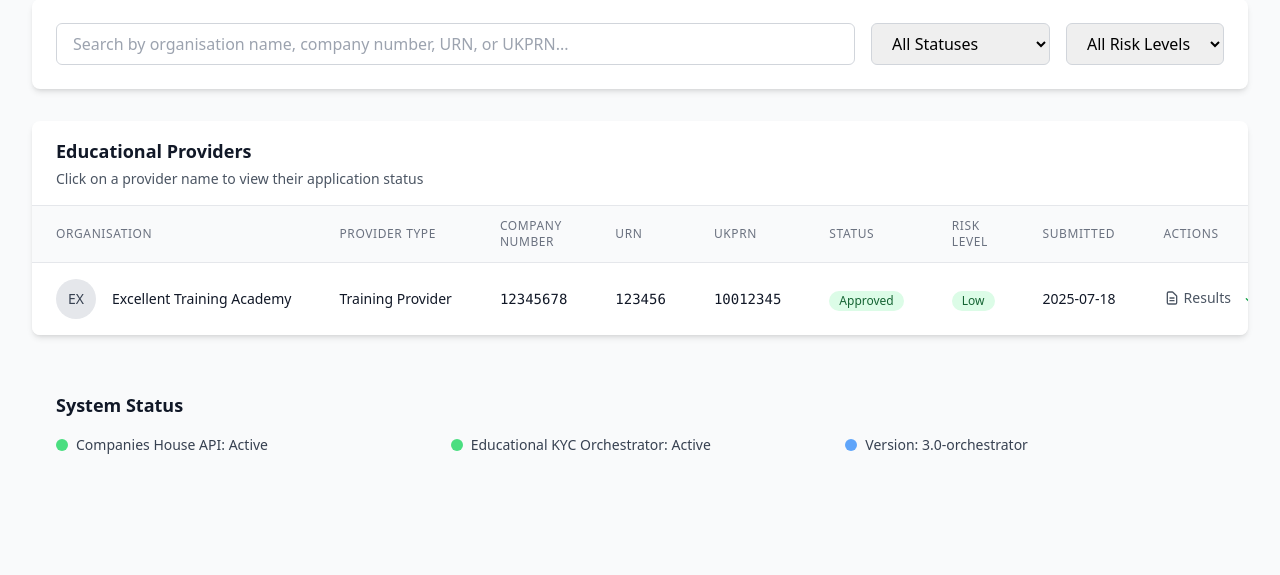
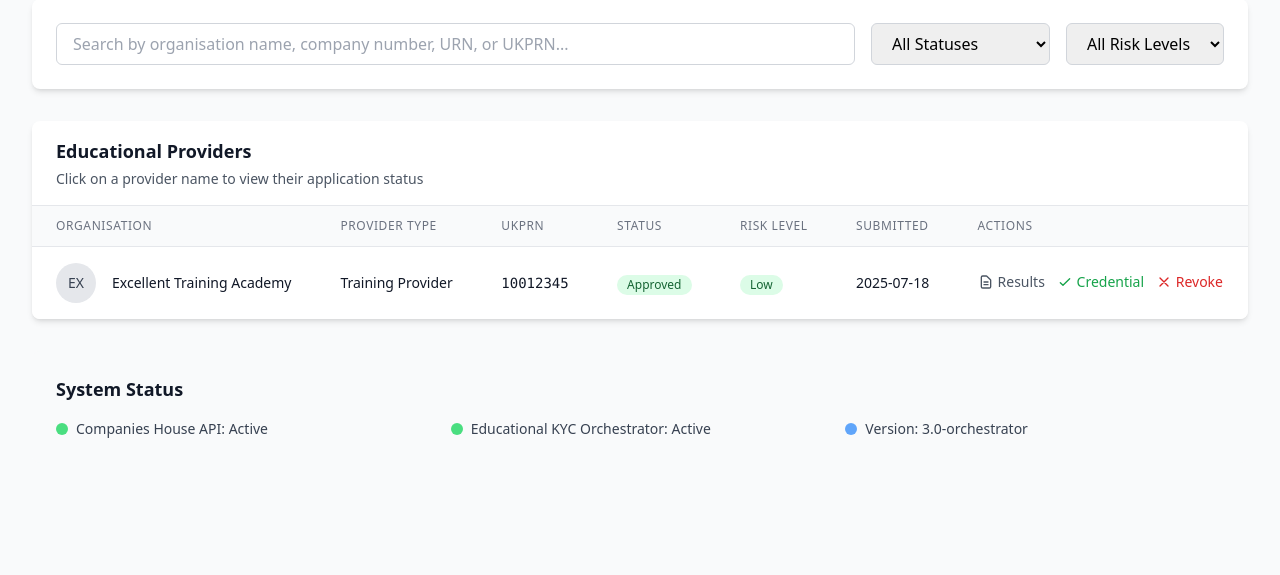
Before and after one commit to ragpark/educational-kyc, a FastAPI app: page /dashboard in a window 1280 px wide. Shown: the part 297-872 px from the top of the page. Run offline with FastAPI, Linux system fonts and the light colour scheme; some libraries are stand-ins or nearby versions.

Commit message:
Update dashboard.html

```diff
--- a/templates/dashboard.html
+++ b/templates/dashboard.html
@@ -144,12 +144,12 @@
                         <th class="px-6 py-3 text-left text-xs font-medium text-gray-500 uppercase tracking-wider">
                             Provider Type
                         </th>
-                        <th class="px-6 py-3 text-left text-xs font-medium text-gray-500 uppercase tracking-wider">
+                        <!--<th class="px-6 py-3 text-left text-xs font-medium text-gray-500 uppercase tracking-wider">
                             Company Number
                         </th>
                         <th class="px-6 py-3 text-left text-xs font-medium text-gray-500 uppercase tracking-wider">
                             URN
-                        </th>
+                        </th>-->
                         <th class="px-6 py-3 text-left text-xs font-medium text-gray-500 uppercase tracking-wider">
                             UKPRN
                         </th>
@@ -200,12 +200,12 @@
                         <td class="px-6 py-4 whitespace-nowrap text-sm text-gray-900">
                             {{ provider.provider_type or 'Not specified' }}
                         </td>
-                        <td class="px-6 py-4 whitespace-nowrap text-sm font-mono text-gray-900">
+                        <!--<td class="px-6 py-4 whitespace-nowrap text-sm font-mono text-gray-900">
                             {{ provider.company_number or 'N/A' }}
                         </td>
                         <td class="px-6 py-4 whitespace-nowrap text-sm font-mono text-gray-900">
                             {{ provider.urn or 'N/A' }}
-                        </td>
+                        </td>-->
                         <td class="px-6 py-4 whitespace-nowrap text-sm font-mono text-gray-900">
                             {{ provider.ukprn or 'N/A' }}
                         </td>
```
